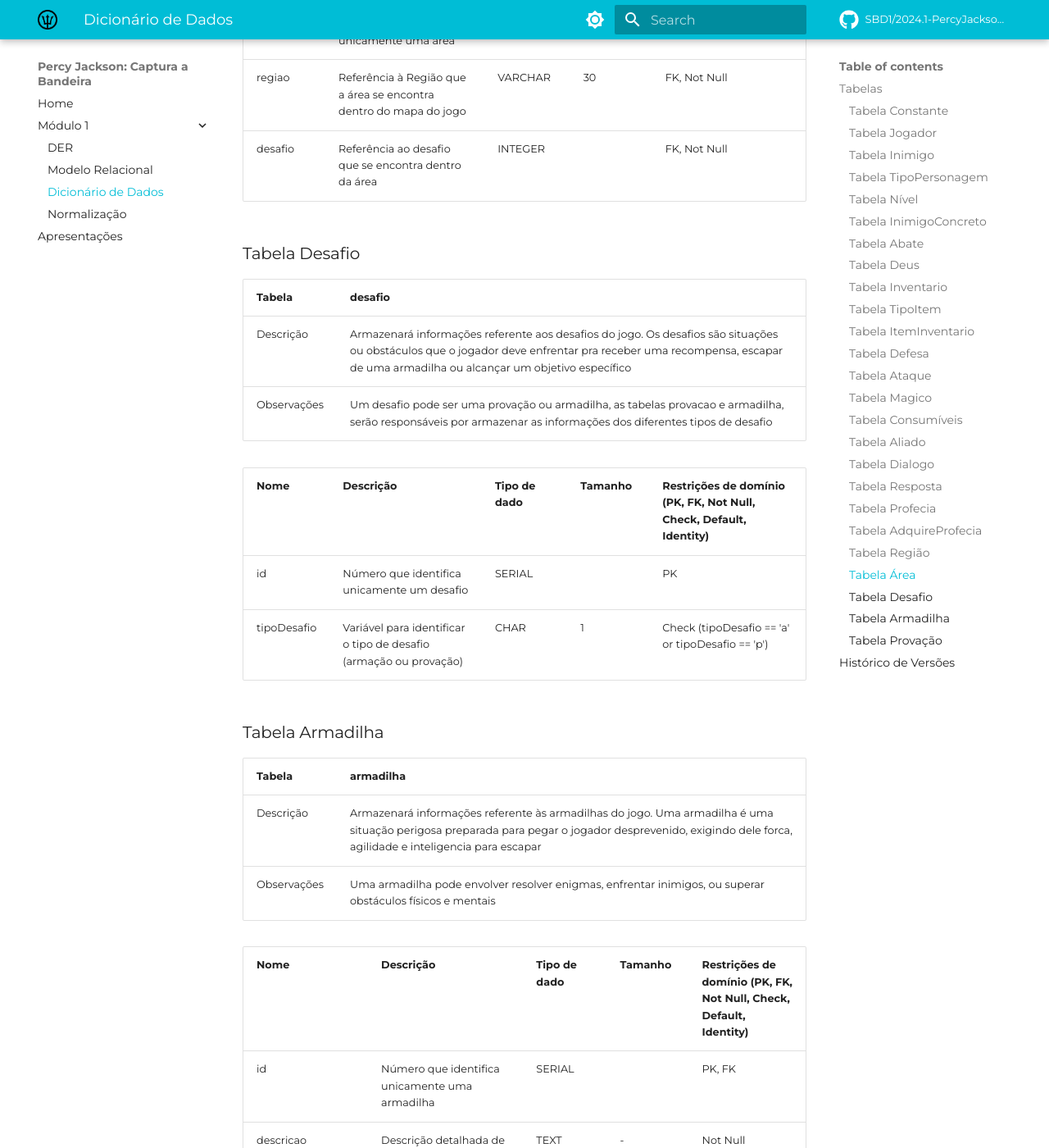
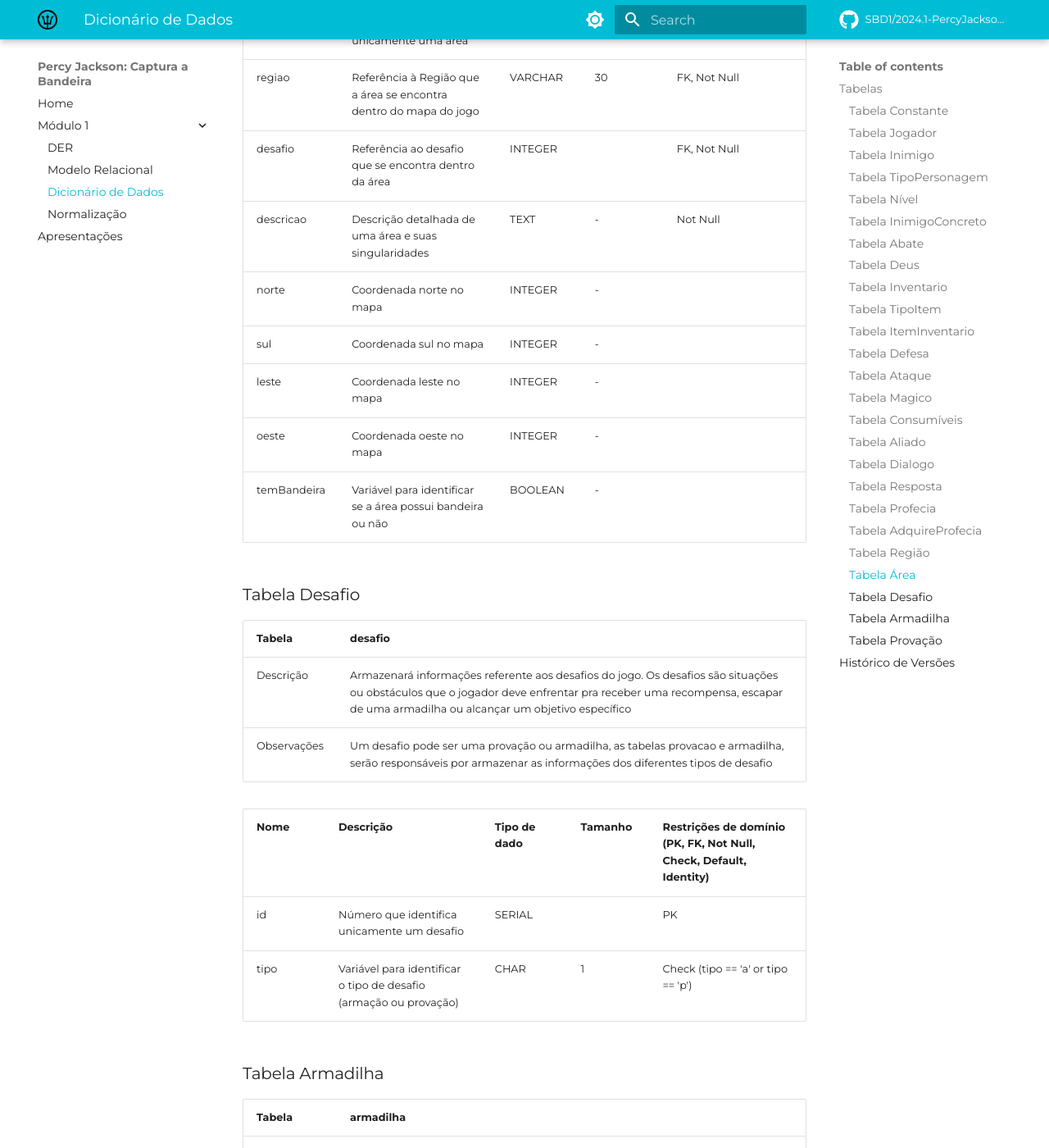
Before and after one commit to SBD1/2024.1-PercyJackson, an MkDocs documentation site: the page built from docs/modulo1/DD.md, in a window 1280 px wide and 1400 px high, scrolled down 18478 px. Shown: the whole window at 82% size. Built offline with MkDocs 1.6.1 and Material for MkDocs 9.7.7, drawn with Linux system fonts in a browser that asks for light colours; comment, search, counter and statistics services are not loaded; some of the changed text lies outside the part shown.

Commit message:
docs: update table area

```diff
--- a/docs/modulo1/DD.md
+++ b/docs/modulo1/DD.md
@@ -325,6 +325,12 @@
 | nome        | Nome que identifica unicamente uma área                           | VARCHAR      | 30      | PK, Not Null                                                       |
 | regiao | Referência à Região que a área se encontra dentro do mapa do jogo | VARCHAR      | 30      | FK, Not Null                                                       |
 | desafio     | Referência ao desafio que se encontra dentro da área              | INTEGER      |         | FK, Not Null                                                       |
+| descricao | Descrição detalhada de uma área e suas singularidades                                          | TEXT         | -       | Not Null                                                           |
+| norte | Coordenada norte no mapa                                          | INTEGER         | -       |                                                            |
+| sul | Coordenada sul no mapa                                          | INTEGER         | -       |                                                            |
+| leste | Coordenada leste no mapa                                          | INTEGER         | -       |                                                            |
+| oeste | Coordenada oeste no mapa                                          | INTEGER         | -       |                                                           |
+| temBandeira |  Variável para identificar se a área possui bandeira ou não                                        | BOOLEAN         | -       |                                                           |
 
 ### Tabela Desafio
 
@@ -336,7 +342,7 @@
 | Nome | Descrição                                                          | Tipo de dado | Tamanho | Restrições de domínio (PK, FK, Not Null, Check, Default, Identity) |
 | ---- | ------------------------------------------------------------------ | ------------ | ------- | ------------------------------------------------------------------ |
 | id   | Número que identifica unicamente um desafio                        | SERIAL       |         | PK                                                                 |
-| tipoDesafio | Variável para identificar o  tipo de desafio (armação ou provação) | CHAR         | 1       | Check (tipoDesafio == 'a' or tipoDesafio == 'p')                   |
+| tipo | Variável para identificar o  tipo de desafio (armação ou provação) | CHAR         | 1       | Check (tipo == 'a' or tipo == 'p')                   |
 
 ### Tabela Armadilha
 
@@ -385,4 +391,5 @@
 |  9.0   | 16/08 | Remoção de defesa do Jogador e Inimigo, Remoção de carga do Jogador, Atualização da tabela de Abate, Atualização da tabela Dialogo, criação da tabela de constantes |     [@Neitan2001](https://github.com/Neitan2001)      |
 |  10.0   | 17/08 | Atualização das tabelas Inventario, TipoItem, Defesa, Ataque, Magico e Consumiveis. Criação da tabela ItemInventário |     [Clara Marcelino](https://github.com/clara-ribeiro)      |
 |  11.0   | 17/08 | Ajuste das tabelas Resposta, AdquireProfecia, Área, Desafio |     [Clara Marcelino](https://github.com/clara-ribeiro)      |
-|  12.0   | 19/08 | Atualização tamanho PK's e FK'S de área | [Paulo Henrique](https://github.com/owhenrique)      |
+|  12.0   | 19/08 | Atualização tamanho PK's e FK'S de área | [Paulo Henrique](https://github.com/owhenrique) |
+|  13.0   | 19/08 | Atualização da tábela área | [Paulo Henrique](https://github.com/owhenrique) |
```
